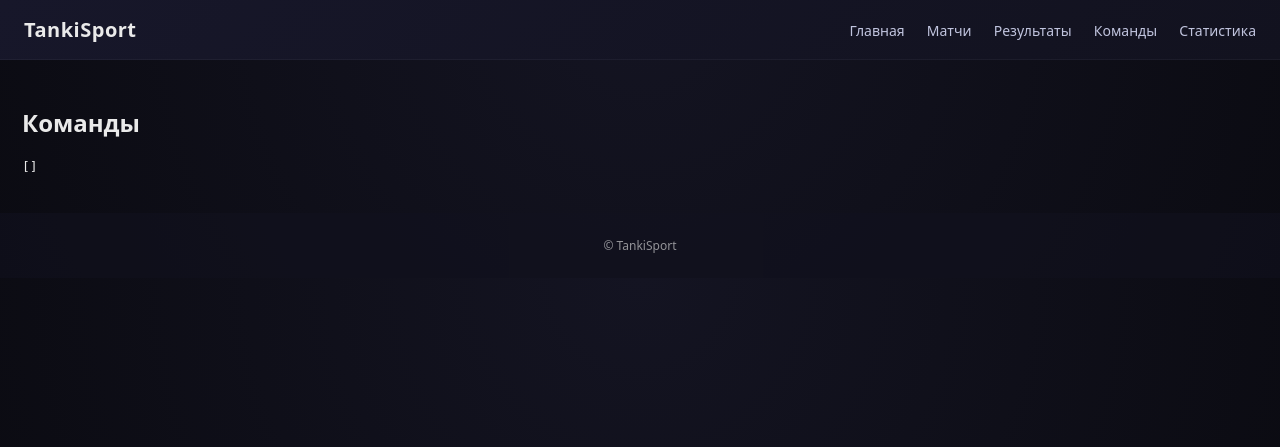
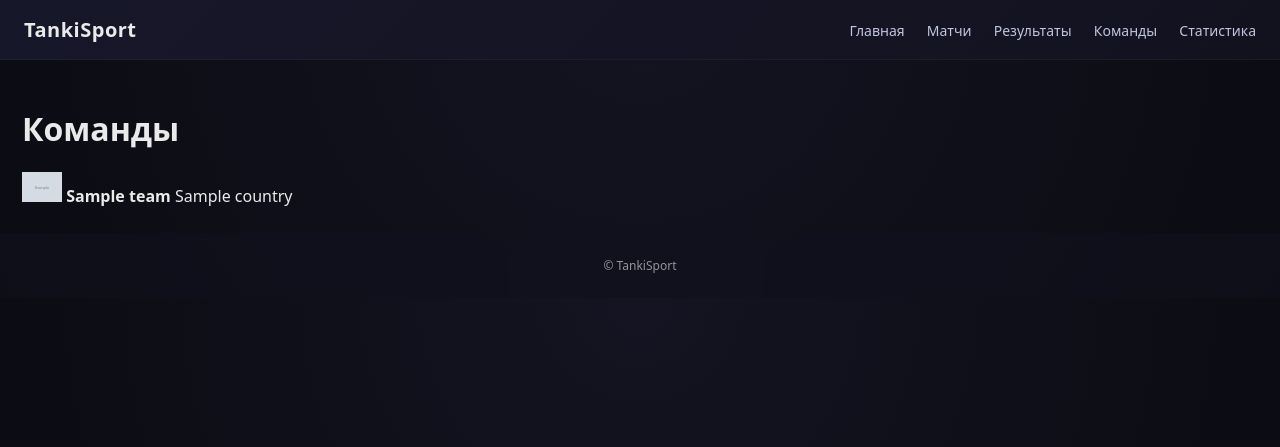
Before and after one commit to Maestr0-ai/tankisport-project, a Flask app: template web/templates/teams.html in a window 1280 px wide. Shown: the top 447 px of the page. Run offline with Flask 3, Linux system fonts and the light colour scheme; the template is opened without the code that fills it: most values are stand-ins (such as "Sample title", 1, 10 or a date in 2020); grey boxes marked "Sample" are stand-in pictures.

Commit message:
Update teams.html

```diff
--- a/web/templates/teams.html
+++ b/web/templates/teams.html
@@ -1,9 +1,18 @@
 {% extends "base.html" %}
 {% block content %}
-<h2>Команды</h2>
 
-{% if data %}
-<pre>{{ data | tojson(indent=2) }}</pre>
+<h1>Команды</h1>
+
+{% if teams %}
+<div class="teams">
+  {% for t in teams %}
+  <div class="team-card">
+    <img src="{{ t.avatar }}" width="40">
+    <strong>{{ t.name }}</strong>
+    <span>{{ t.country }}</span>
+  </div>
+  {% endfor %}
+</div>
 {% else %}
 <p>Нет данных</p>
 {% endif %}
```
